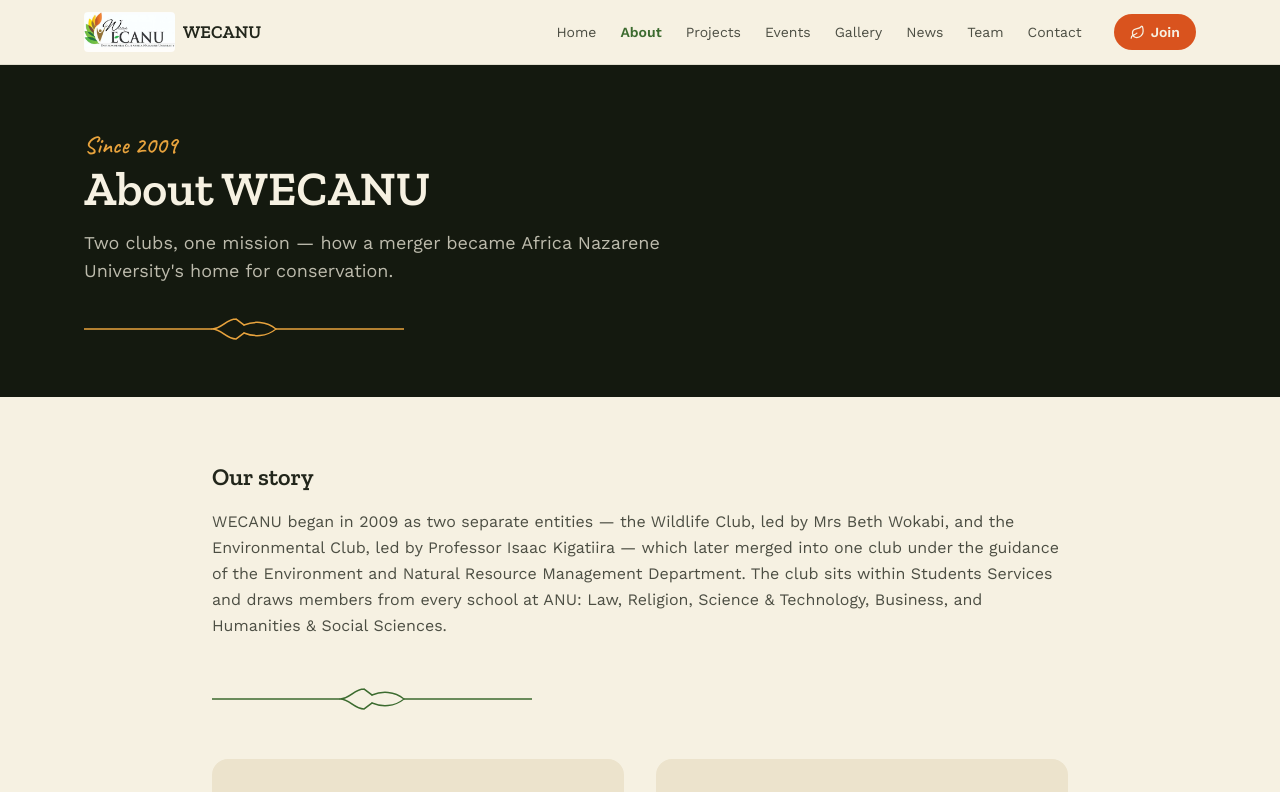
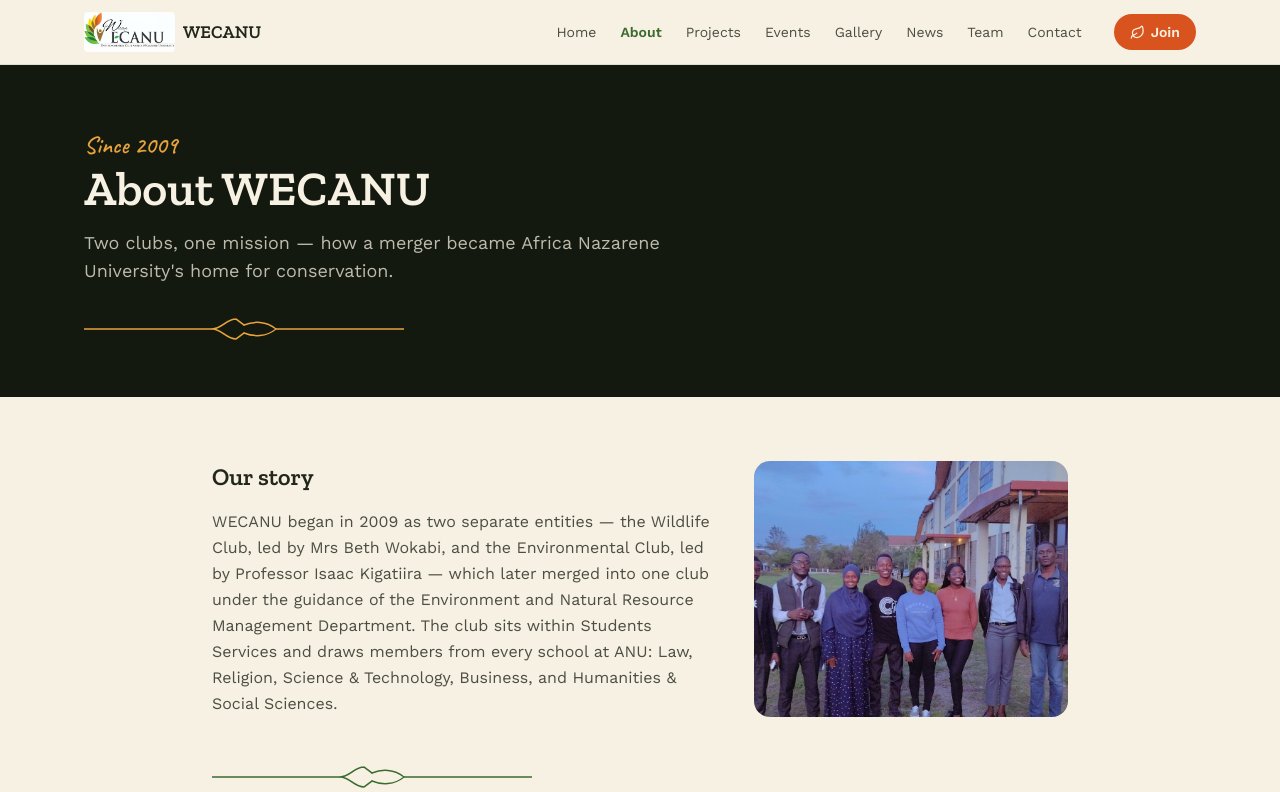
Before and after one commit to Antony-005/wecanu, a React (Vite) app: page /about in a window 1280 px wide. Shown: the top 792 px of the page. Built offline with nearby package versions, Linux system fonts and the light colour scheme.

Commit message:
About.jsx, Events.jsx and Projects.jsx update

```diff
--- a/src/data/content.js
+++ b/src/data/content.js
@@ -98,8 +98,8 @@
       { role: "Organising Secretary", name: "Vitalis Chirchir" },
       { role: "Treasurer", name: "Clinton Omweri" },
       { role: "Club Welfare & International Students Relation", name: "Kheityna Ishimwe" },
-      { role: "Mr. Environment", name: "Latifa Hassan" },
-      { role: "Miss Environment", name: "Joseph Joshua Sila Jabali" },
+      { role: "Mr. Environment", name: "Joseph Joshua Sila Jabali" },
+      { role: "Miss Environment", name: "Latifa Hassan" },
     ],
   },
 ];
--- a/src/pages/About.jsx
+++ b/src/pages/About.jsx
@@ -2,6 +2,11 @@
 import LeafDivider from "../components/LeafDivider";
 import { club, meetingSchedule, partners } from "../data/content";
 import { Download } from "lucide-react";
+import { firstImage, nthImage } from "../utils/gallery";
+
+const leadersImages = import.meta.glob("../assets/images/gallery/leaders/*.{jpg,jpeg,JPG,JPEG}", { eager: true });
+const heroImg = firstImage(leadersImages);
+const storyImg = nthImage(leadersImages, 1);
 
 export default function About() {
   return (
@@ -10,11 +15,21 @@
         eyebrow="Since 2009"
         title="About WECANU"
         subtitle="Two clubs, one mission — how a merger became Africa Nazarene University's home for conservation."
+        bgImage={heroImg}
       />
 
       <section className="max-w-4xl mx-auto px-5 py-16">
-        <h2 className="font-display text-2xl font-semibold text-ink">Our story</h2>
-        <p className="mt-4 text-ink/80 leading-relaxed">{club.history}</p>
+        <div className={storyImg ? "grid lg:grid-cols-[1.6fr_1fr] gap-10 items-start" : ""}>
+          <div>
+            <h2 className="font-display text-2xl font-semibold text-ink">Our story</h2>
+            <p className="mt-4 text-ink/80 leading-relaxed">{club.history}</p>
+          </div>
+          {storyImg && (
+            <div className="rounded-2xl overflow-hidden aspect-[4/5] lg:aspect-auto lg:h-full">
+              <img src={storyImg} alt="" className="w-full h-full object-cover" />
+            </div>
+          )}
+        </div>
 
         <LeafDivider className="my-12 max-w-xs" />
 
--- a/src/pages/Events.jsx
+++ b/src/pages/Events.jsx
@@ -1,6 +1,11 @@
 import PageHero from "../components/PageHero";
 import LeafDivider from "../components/LeafDivider";
 import { activities } from "../data/content";
+import { firstImage, nthImage } from "../utils/gallery";
+
+const bonfireImages = import.meta.glob("../assets/images/gallery/bonfire/*.{jpg,jpeg,JPG,JPEG}", { eager: true });
+const heroImg = firstImage(bonfireImages);
+const bannerImg = nthImage(bonfireImages, 1);
 
 export default function Events() {
   return (
@@ -9,10 +14,18 @@
         eyebrow="Out in the field"
         title="Events & Activities"
         subtitle="What WECANU does year-round — from weekly meetings to Green Week."
+        bgImage={heroImg}
       />
 
       <section className="max-w-6xl mx-auto px-5 py-16">
         <LeafDivider className="mb-10 max-w-xs" />
+
+        {bannerImg && (
+          <div className="mb-10 rounded-2xl overflow-hidden aspect-[21/9]">
+            <img src={bannerImg} alt="" className="w-full h-full object-cover" />
+          </div>
+        )}
+
         <div className="grid sm:grid-cols-2 lg:grid-cols-3 gap-6">
           {activities.map((a) => (
             <div key={a.title} className="rounded-2xl border border-ink/10 bg-white p-6">
--- a/src/pages/Projects.jsx
+++ b/src/pages/Projects.jsx
@@ -1,6 +1,11 @@
 import PageHero from "../components/PageHero";
 import LeafDivider from "../components/LeafDivider";
 import { projects } from "../data/content";
+import { firstImage, nthImage } from "../utils/gallery";
+
+const cleanupsImages = import.meta.glob("../assets/images/gallery/cleanups/*.{jpg,jpeg,JPG,JPEG}", { eager: true });
+const heroImg = firstImage(cleanupsImages);
+const bannerImg = nthImage(cleanupsImages, 1);
 
 export default function Projects() {
   return (
@@ -8,11 +13,18 @@
       <PageHero
         eyebrow="Making an impact"
         title="Projects & Initiatives"
-        subtitle=""
+        bgImage={heroImg}
       />
 
       <section className="max-w-4xl mx-auto px-5 py-16">
         <LeafDivider className="mb-10 max-w-xs" />
+
+        {bannerImg && (
+          <div className="mb-10 rounded-2xl overflow-hidden aspect-[21/9]">
+            <img src={bannerImg} alt="" className="w-full h-full object-cover" />
+          </div>
+        )}
+
         <div className="space-y-6">
           {projects.map((p) => (
             <div key={p.title} className="rounded-2xl border border-ink/10 p-7 bg-parchment-dim">
```
